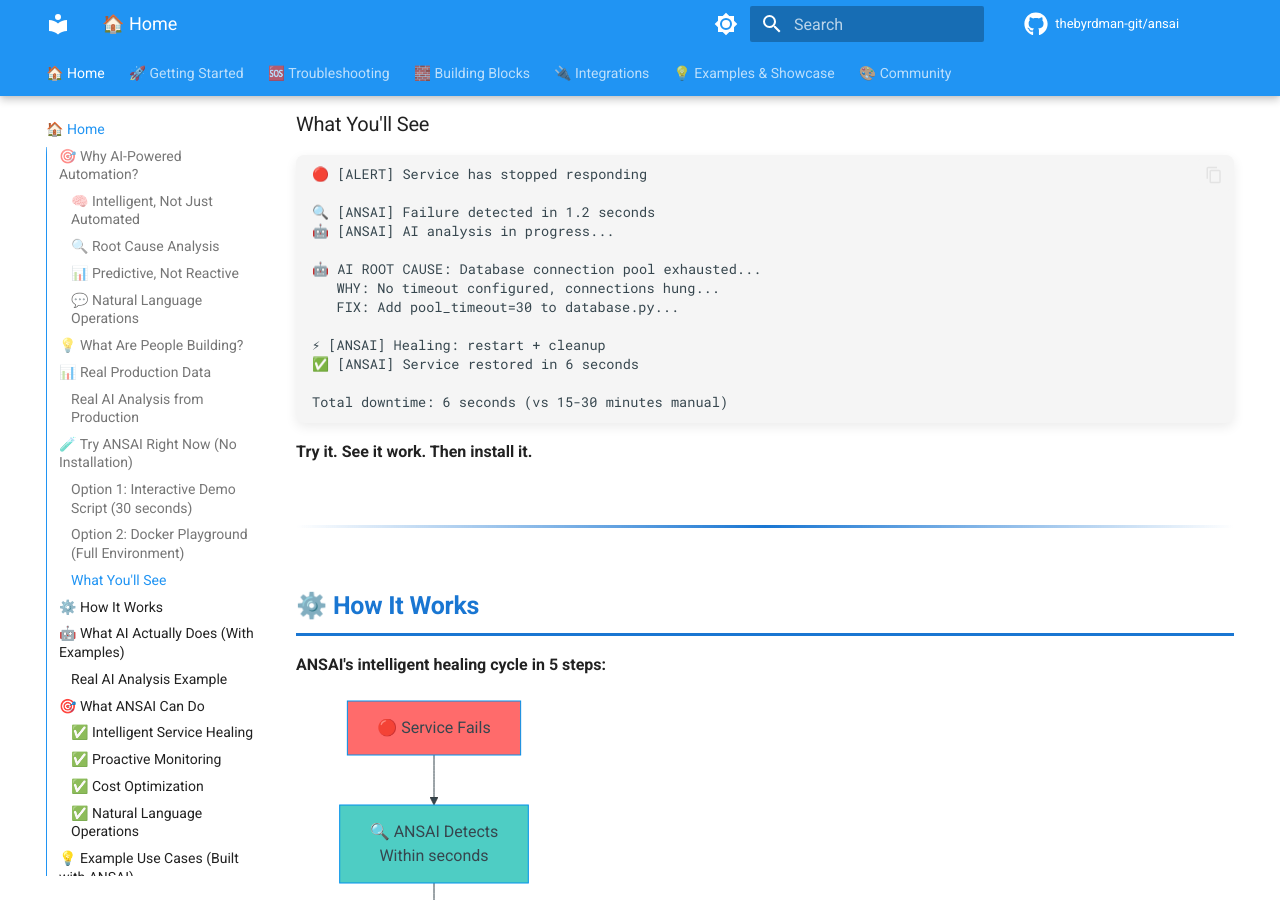
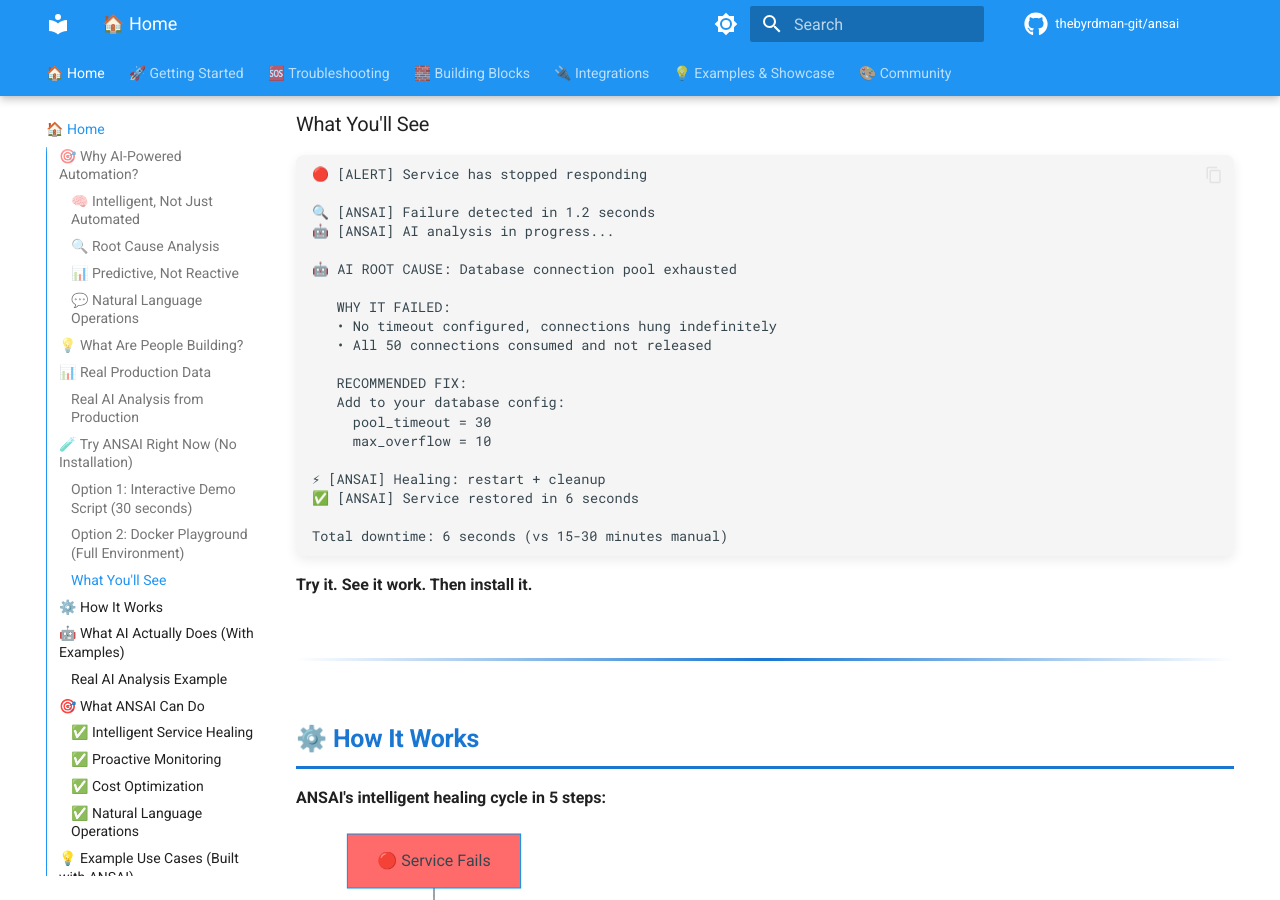
Before and after one commit to thebyrdman-git/ansai, an MkDocs documentation site: the page built from docs/index.md, in a window 1280 px wide and 900 px high, scrolled down 4143 px. Built offline with MkDocs 1.6.1 and Material for MkDocs 9.7.7, drawn with Linux system fonts in a browser that asks for light colours; comment, search, counter and statistics services are not loaded; some of the changed text lies outside the part shown.

Commit message:
DOCS: Improve readability of pool_timeout parameter
Changes:
- Use bold formatting for pool_timeout=30 in italic text
- Expand demo output to show multi-line config
- Add spacing and structure to FIX section
- Change 'pool_timeout=30' to clearer format:
    pool_timeout = 30
    max_overflow = 10

Result: Technical parameters are now easier to read
in both light and dark themes, especially in code blocks

```diff
--- a/docs/index.md
+++ b/docs/index.md
@@ -8,7 +8,7 @@
 
 Traditional automation: *"Service restarted."*
 
-**ANSAI:** *"Service failed due to database connection pool exhaustion (45/50 connections hung). Restarted service + closed stale connections. Fix: Add `pool_timeout=30` to database.py:47 to prevent future crashes."*
+**ANSAI:** *"Service failed due to database connection pool exhaustion (45/50 connections hung). Restarted service + closed stale connections. Fix: Add **pool_timeout=30** to database.py:47 to prevent future crashes."*
 
 **That's the difference.** Not just automated—**intelligent.**
 
@@ -163,9 +163,16 @@
 🔍 [ANSAI] Failure detected in 1.2 seconds
 🤖 [ANSAI] AI analysis in progress...
 
-🤖 AI ROOT CAUSE: Database connection pool exhausted...
-   WHY: No timeout configured, connections hung...
-   FIX: Add pool_timeout=30 to database.py...
+🤖 AI ROOT CAUSE: Database connection pool exhausted
+
+   WHY IT FAILED:
+   • No timeout configured, connections hung indefinitely
+   • All 50 connections consumed and not released
+
+   RECOMMENDED FIX:
+   Add to your database config:
+     pool_timeout = 30
+     max_overflow = 10
 
 ⚡ [ANSAI] Healing: restart + cleanup
 ✅ [ANSAI] Service restored in 6 seconds
@@ -263,7 +270,7 @@
     4. Executes healing strategy
     5. Sends detailed report with prevention tips
 
-    **Example:** *"DB connection pool exhausted due to missing timeout. Restarted + cleared connections. Add pool_timeout=30."*
+    **Example:** *"DB connection pool exhausted due to missing timeout. Restarted + cleared connections. Add **pool_timeout=30** to config."*
 
 -   ### ✅ **Proactive Monitoring**
 
```
